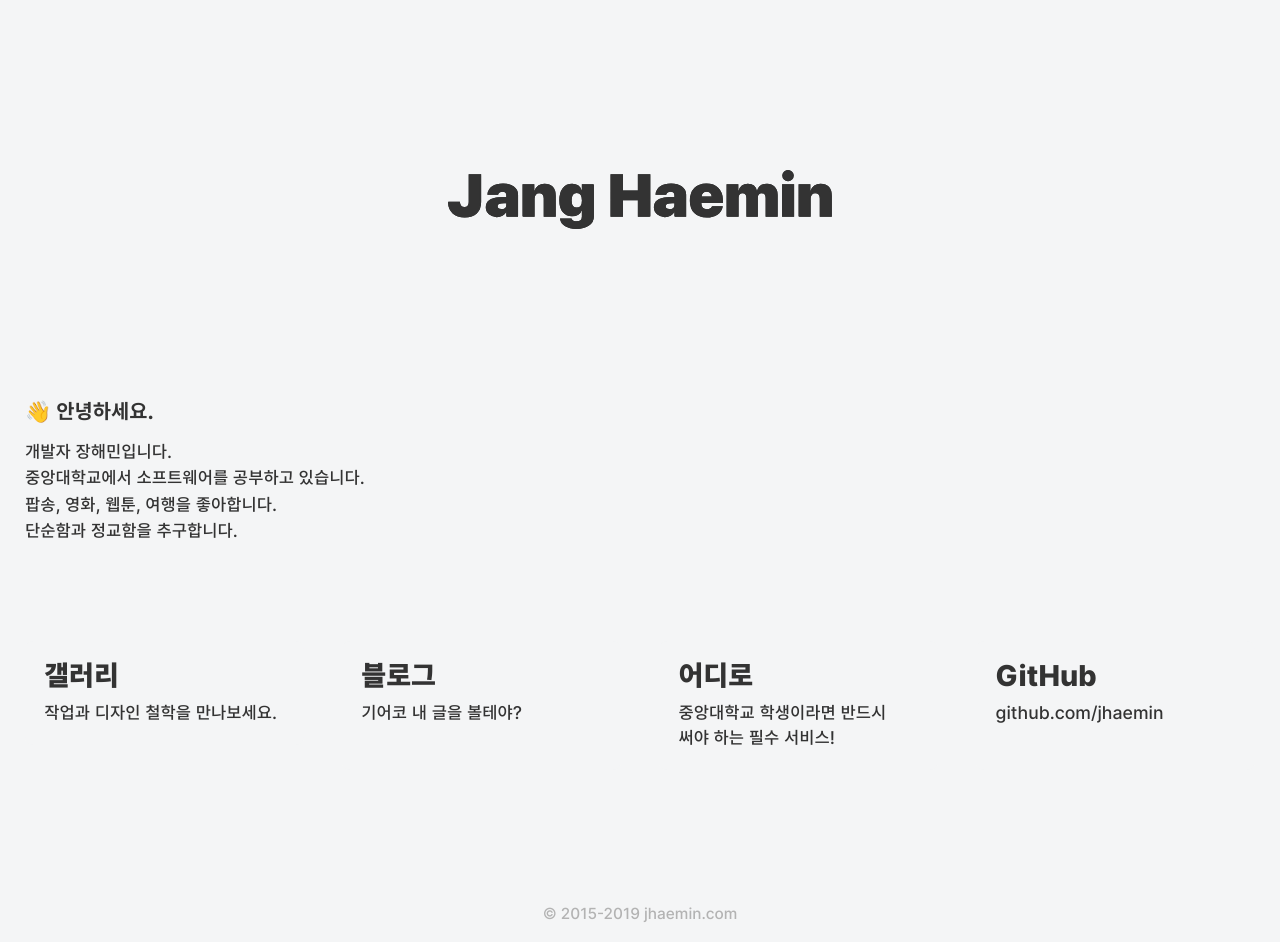
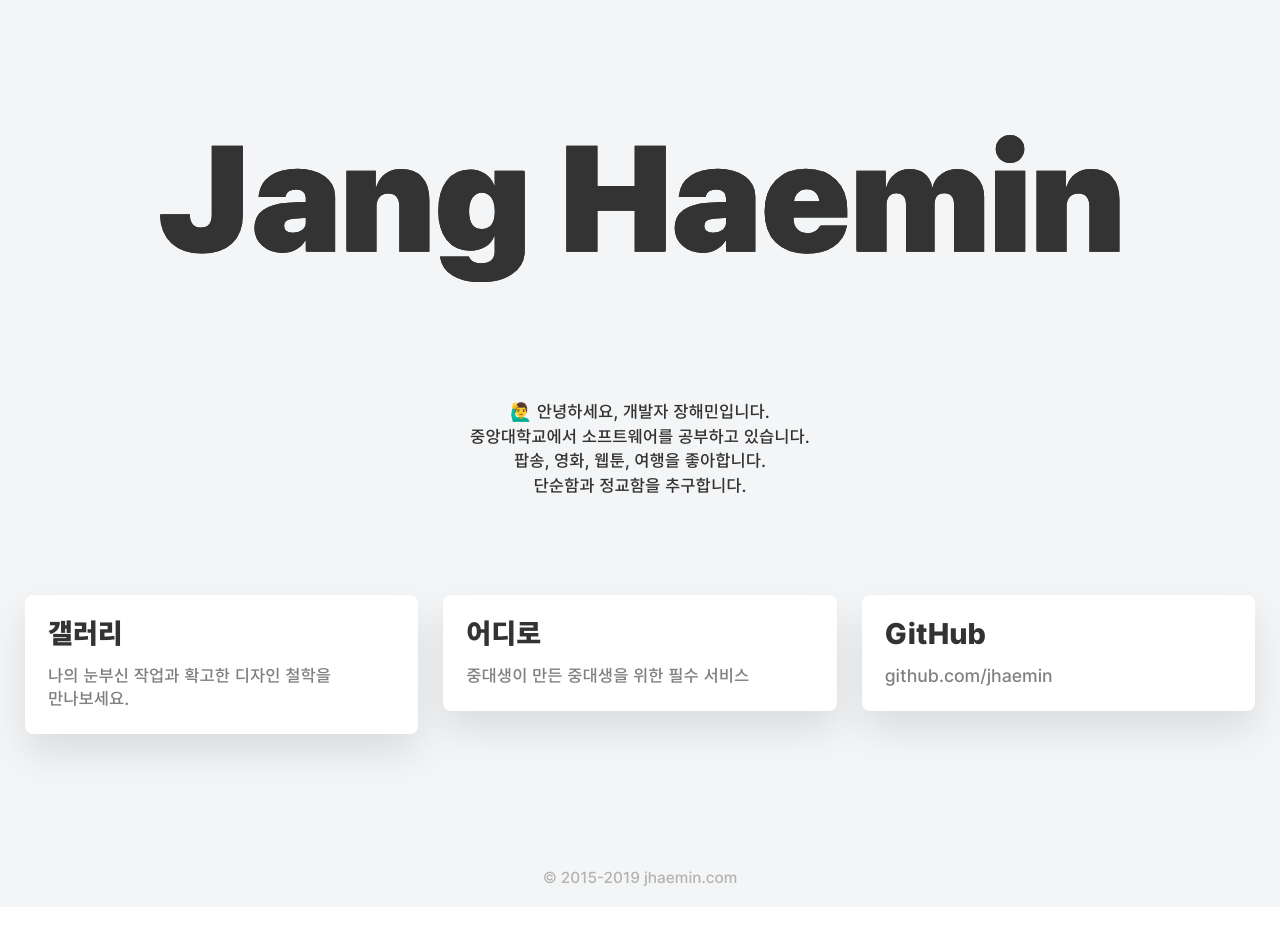
Before and after one commit to jhaemin/jhaemin.com-vue, a Nuxt app: page / in a window 1280 px wide. After the commit the page ends 907 px from the top, so only its background shows below. Built offline with nearby package versions, Linux system fonts and the light colour scheme.

Commit message:
New box component for home

```diff
--- /dev/null
+++ b/src/components/Home/Box.vue
@@ -0,0 +1,87 @@
+<template>
+  <div class="grid-item-wrapper">
+    <div
+      class="box"
+      :class="boxStatus"
+      @mousedown="boxStatus='pressed'"
+      @mouseup="boxStatus=''"
+      @mouseleave="boxStatus=''"
+      @touchstart="boxStatus='pressed'"
+    >
+      <nuxt-link v-if="boxLink" :to="boxLink ? boxLink : '/'" class="link"></nuxt-link>
+      <a
+        :href="boxExternalLink ? boxExternalLink : ''"
+        v-else-if="boxExternalLink"
+        target="_blank"
+        class="link"
+      ></a>
+      <h1 class="title">
+        <slot name="title"></slot>
+      </h1>
+      <p class="description">
+        <slot name="description"></slot>
+      </p>
+    </div>
+  </div>
+</template>
+
+<script>
+export default {
+  props: ['boxLink', 'boxExternalLink'],
+  data() {
+    return {
+      boxStatus: ''
+    }
+  },
+  methods: {
+    touchStart(e) {
+      this.boxStatus = 'pressed'
+    }
+  }
+}
+</script>
+
+<style lang="scss" scoped>
+@import '~/assets/scss/global-variables.scss';
+@import '~/assets/scss/global-mixins.scss';
+
+.box {
+  position: relative;
+  box-shadow: 0 1rem 2rem rgba(0, 0, 0, 0.1);
+  background-color: #fff;
+  border-radius: $moderate-border-radius;
+  padding: 1.2rem;
+  cursor: pointer;
+  user-select: none;
+  transition: transform 0.2s ease, box-shadow 0.2s ease;
+
+  &.hovered {
+    transform: scale(1.03);
+  }
+
+  &.pressed {
+    transform: scale(0.9);
+    box-shadow: 0 0.5rem 1.5rem rgba(0, 0, 0, 0.1);
+  }
+
+  .link {
+    -webkit-touch-callout: none;
+    position: absolute;
+    top: 0;
+    right: 0;
+    bottom: 0;
+    left: 0;
+  }
+
+  .title {
+    color: $black-soft;
+    font-weight: 800;
+  }
+
+  .description {
+    color: lighten($black-soft, 30%);
+    margin-top: 0.8rem;
+    line-height: 1.3;
+  }
+}
+</style>
--- a/src/pages/index.vue
+++ b/src/pages/index.vue
@@ -166,14 +166,21 @@
             ></path>
           </g>
         </svg>
+        <!-- When JavaScript is turned off -->
+        <noscript inline-template>
+          <img
+            src="~/assets/images/janghaemin.svg"
+            class="jhaemin-complete-noscript"
+            alt="Jang Haemin Logo"
+          >
+        </noscript>
       </div>
     </div>
 
     <div class="home-content">
-      <div class="home-block about-preview">
-        <h2 class="sub">👋 안녕하세요.</h2>
+      <div class="about-preview">
         <p class="manifesto">
-          개발자 장해민입니다.
+          🙋‍♂️ 안녕하세요, 개발자 장해민입니다.
           <br>중앙대학교에서 소프트웨어를 공부하고 있습니다.
           <br>팝송, 영화, 웹툰, 여행을 좋아합니다.
           <br>단순함과 정교함을 추구합니다.
@@ -181,24 +188,30 @@
       </div>
 
       <div class="acts">
-        <nuxt-link to="/gallery">
-          <div class="box gallery">
-            <h1 class="title">갤러리</h1>
-            <p class="description">작업과 디자인 철학을 만나보세요.</p>
-          </div>
-        </nuxt-link>
-        <div class="box blog">
-          <h1 class="title">블로그</h1>
-          <p class="description">기어코 내 글을 볼테야?</p>
-        </div>
-        <div class="box eodiro">
-          <h1 class="title">어디로</h1>
-          <p class="description">중앙대학교 학생이라면 반드시 써야 하는 필수 서비스!</p>
-        </div>
-        <div class="box github">
-          <h1 class="title">GitHub</h1>
-          <p class="description">github.com/jhaemin</p>
-        </div>
+        <box class="gallery" box-link="/gallery">
+          <template v-slot:title>갤러리</template>
+          <template v-slot:description>나의 눈부신 작업과 확고한 디자인 철학을 만나보세요.</template>
+        </box>
+        <!-- <box class="blog" box-link="/">
+          <template v-slot:title>블로그</template>
+          <template v-slot:description></template>
+        </box> -->
+        <box class="eodiro" box-external-link="https://eodiro.com">
+          <template v-slot:title>어디로</template>
+          <template v-slot:description>중대생이 만든 중대생을 위한 필수 서비스</template>
+        </box>
+        <!-- <box class="poltoday" box-link="/">
+          <template v-slot:title>PolToday</template>
+          <template v-slot:description>의무경찰 행정 관리 시스템</template>
+        </box>-->
+        <!-- <box class="poltoday" box-link="/">
+          <template v-slot:title>WEBuffet</template>
+          <template v-slot:description>웹사이트를 내맘대로</template>
+        </box>-->
+        <box class="github" box-external-link="https://github.com/jhaemin">
+          <template v-slot:title>GitHub</template>
+          <template v-slot:description>github.com/jhaemin</template>
+        </box>
       </div>
     </div>
   </main>
@@ -207,8 +220,10 @@
 <script>
 import anime from 'animejs'
 import axios from 'axios'
+import Box from '~/components/Home/Box.vue'
 
 export default {
+  components: { Box },
   asyncData() {
     return {
       project: 'nuxt'
@@ -305,6 +320,7 @@ export default {
 
   .intro {
     text-align: center;
+    padding-top: 1rem;
     height: calc(100vh - #{$gn-height * 3});
     height: 50vh;
     min-height: 15rem;
@@ -318,8 +334,13 @@ export default {
     .path-container {
       width: 20rem;
       height: 3.1rem;
+      width: 30rem;
+      height: 4.65rem;
+      width: 50rem;
+      height: 7.75rem;
       max-width: 90%;
       position: relative;
+      // top: 1rem;
       margin: auto;
       // z-index: -1;
 
@@ -344,6 +365,10 @@ export default {
           opacity: 1;
         }
       }
+
+      .jhaemin-complete-noscript {
+        width: 100%;
+      }
     }
 
     .manifesto {
@@ -354,45 +379,18 @@ export default {
   }
 
   .home-content {
-    .home-block {
-      margin-bottom: $moderate-gap--vertical;
-
-      &:last-child {
-        margin-bottom: 0;
-      }
-
-      .sub {
-        font-size: 1.1rem;
-        font-weight: 700;
-      }
-
-      .manifesto {
-        line-height: 1.5;
-      }
+    .about-preview {
+      text-align: center;
+      // padding-bottom: 2rem;
     }
 
     .acts {
+      max-width: 85rem;
+      margin: auto;
+      margin-top: 5rem;
       display: grid;
-      grid-gap: 2rem 2rem;
-      grid-template-columns: repeat(auto-fit, minmax(13rem, 1fr));
-
-      .box {
-        background-color: $light-gray;
-        border-radius: $moderate-border-radius;
-        padding: 1rem;
-        cursor: pointer;
-        user-select: none;
-
-        .title {
-          color: $black-soft;
-          font-weight: 800;
-        }
-
-        .description {
-          color: $black-soft;
-          margin-top: 0.5rem;
-        }
-      }
+      grid-gap: $moderate-gap $moderate-gap;
+      grid-template-columns: repeat(auto-fit, minmax(15rem, 1fr));
     }
   }
 }
```
